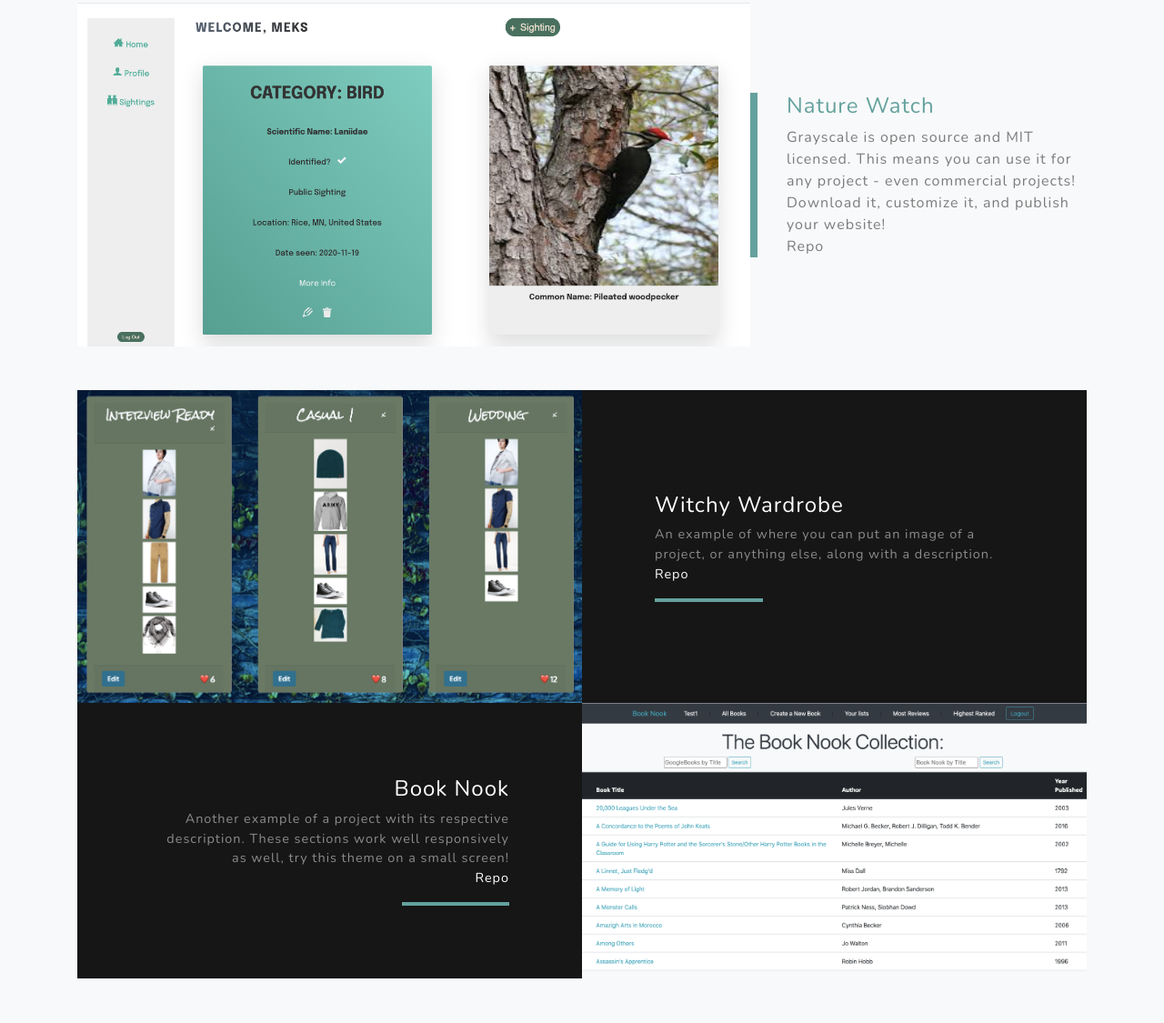
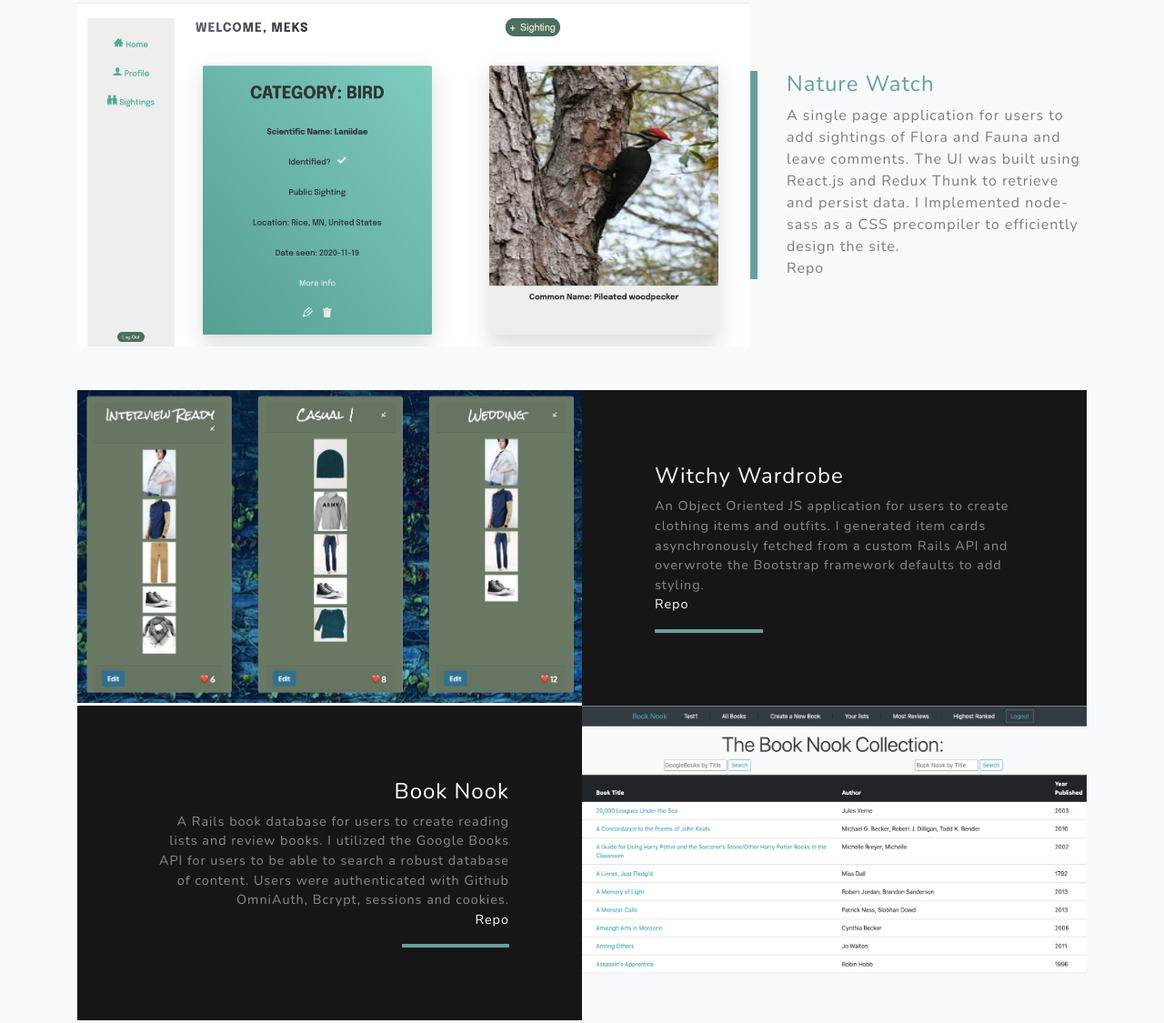
Before and after one commit to MMcClure11/mmcclure-portfolio, a Gatsby site: page / in a window 1280 px wide. Shown: the part 1621-2746 px from the top of the page at 91% size. Built offline with nearby package versions, Linux system fonts and the light colour scheme; Gatsby itself is replaced by a stand-in of ours.

Commit message:
Add descriptions for projects

```diff
--- a/src/pages/index.js
+++ b/src/pages/index.js
@@ -37,7 +37,7 @@ const IndexPage = () => (
       <div className="container">
         <div className="row">
           <div className="col-lg-8 mx-auto">
-            <h2 className="text-white mb-4">Built with Bootstrap 4</h2>
+            <h2 className="text-white mb-4">Technologies</h2>
             <p className="text-white-50">
               Grayscale is a free Bootstrap theme created by Start Bootstrap. It
               can be yours right now, simply download the starter on
@@ -62,9 +62,9 @@ const IndexPage = () => (
             <div className="featured-text text-center text-lg-left">
               <a key={config.natureWatch} href={config.natureWatch}><h4>Nature Watch</h4></a>
               <p className="text-black-50 mb-0">
-                Grayscale is open source and MIT licensed. This means you can
-                use it for any project - even commercial projects! Download it,
-                customize it, and publish your website!
+                A single page application for users to add sightings of Flora and Fauna and leave comments.
+                The UI was built using React.js and Redux Thunk to retrieve and persist data.
+                I Implemented node-sass as a CSS precompiler to efficiently design the site.
               </p>
               <a key={config.natureWatchRepo} href={config.natureWatchRepo} className="text-black-50 mb-0">Repo</a>
             </div>
@@ -81,8 +81,9 @@ const IndexPage = () => (
                 <div className="project-text w-100 my-auto text-center text-lg-left">
                   <a key={config.witchyWardrobe} href={config.witchyWardrobe}><h4 className="text-white">Witchy Wardrobe</h4></a>
                   <p className="mb-0 text-white-50">
-                    An example of where you can put an image of a project, or
-                    anything else, along with a description.
+                    An Object Oriented JS application for users to create clothing items and outfits.
+                    I generated item cards asynchronously fetched from a custom Rails API
+                    and overwrote the Bootstrap framework defaults to add styling.
                   </p>
                   <a key={config.witchyWardrobeRepo} href={config.witchyWardrobeRepo} className="text-white">Repo</a>
                   <hr className="d-none d-lg-block mb-0 ml-0" />
@@ -102,9 +103,9 @@ const IndexPage = () => (
                 <div className="project-text w-100 my-auto text-center text-lg-right">
                   <h4 className="text-white">Book Nook</h4>
                   <p className="mb-0 text-white-50">
-                    Another example of a project with its respective
-                    description. These sections work well responsively as well,
-                    try this theme on a small screen!
+                    A Rails book database for users to create reading lists and review books.
+                    I utilized the  Google Books API for users to be able to search a robust database of content.
+                    Users were authenticated with Github OmniAuth, Bcrypt, sessions and cookies.
                   </p>
                   <a key={config.bookNookRepo} href={config.bookNookRepo} className="text-white">Repo</a>
                   <hr className="d-none d-lg-block mb-0 mr-0" />
```
